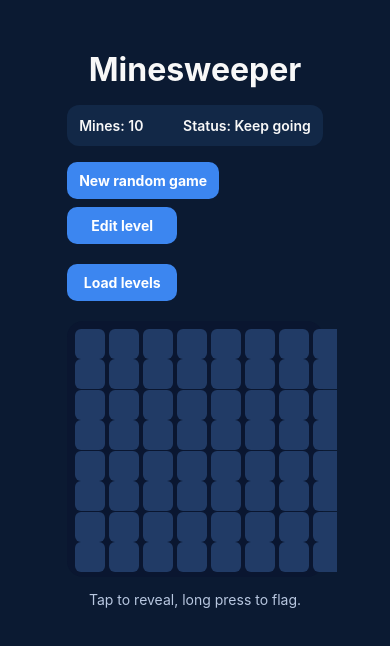
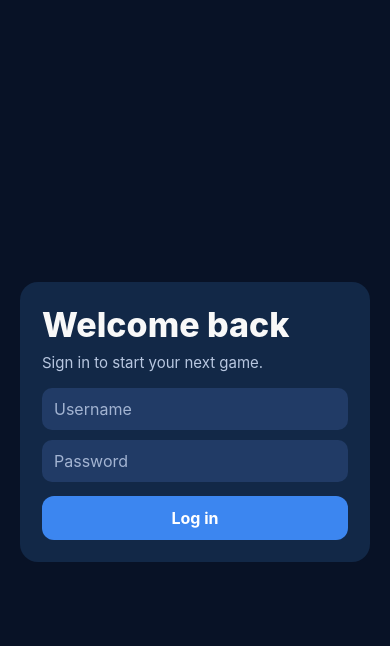
Before and after one commit to Appelsapdrinkr/bingbong, a React Native app: screen / in a window 390 px wide. Shown: the top 646 px of the page. Built offline with nearby package versions, Linux system fonts and the light colour scheme.

Commit message:
feat: added a login page to the app

```diff
--- a/App.tsx
+++ b/App.tsx
@@ -4,6 +4,7 @@ import AsyncStorage from "@react-native-async-storage/async-storage";
 import { Board } from "./components/Board";
 import { ControlPanel } from "./components/ControlPanel";
 import { LevelSelector } from "./components/LevelSelector";
+import { LoginScreen } from "./components/LoginScreen";
 import { styles } from "./styles";
 import { Cell, GameStatus } from "./minesweeper.types";
 import {
@@ -20,6 +21,7 @@ import {
 type AppMode = "game" | "editor" | "selector";
 
 export default function App() {
+  const [isAuthenticated, setIsAuthenticated] = useState(false);
   const [board, setBoard] = useState<Cell[][]>(() => generateBoard());
   const [status, setStatus] = useState<GameStatus>("playing");
   const [mode, setMode] = useState<AppMode>("game");
@@ -213,13 +215,24 @@ export default function App() {
     });
   };
 
-  const statusText = editorMode
-    ? "Design mode"
-    : status === "playing"
-      ? "Keep going"
-      : status === "won"
-        ? "You win!"
-        : "Game over";
+  let statusText = "Game over";
+
+  if (editorMode) {
+    statusText = "Design mode";
+  } else if (status === "playing") {
+    statusText = "Keep going";
+  } else if (status === "won") {
+    statusText = "You win!";
+  }
+
+  const handleLogin = () => {
+    setIsAuthenticated(true);
+    setMode("game");
+  };
+
+  if (!isAuthenticated) {
+    return <LoginScreen onLogin={handleLogin} />;
+  }
 
   if (mode === "selector") {
     return (
--- /dev/null
+++ b/components/LoginScreen.tsx
@@ -0,0 +1,55 @@
+import { useState } from "react";
+import { View, Text, TextInput, Pressable } from "react-native";
+import { styles } from "../styles";
+
+type LoginScreenProps = {
+  onLogin: () => void;
+};
+
+export function LoginScreen({ onLogin }: Readonly<LoginScreenProps>) {
+  const [username, setUsername] = useState("");
+  const [password, setPassword] = useState("");
+  const [errorMessage, setErrorMessage] = useState("");
+
+  const handleSubmit = () => {
+    if (!username.trim() || !password.trim()) {
+      setErrorMessage("Please enter both username and password.");
+      return;
+    }
+
+    setErrorMessage("");
+    onLogin();
+  };
+
+  return (
+    <View style={styles.loginContainer}>
+      <View style={styles.loginCard}>
+        <Text style={styles.loginTitle}>Welcome back</Text>
+        <Text style={styles.loginSubtitle}>Sign in to start your next game.</Text>
+
+        <TextInput
+          style={styles.loginInput}
+          placeholder="Username"
+          placeholderTextColor="#A3B4D2"
+          value={username}
+          onChangeText={setUsername}
+          autoCapitalize="none"
+        />
+        <TextInput
+          style={styles.loginInput}
+          placeholder="Password"
+          placeholderTextColor="#A3B4D2"
+          value={password}
+          onChangeText={setPassword}
+          secureTextEntry
+        />
+
+        {errorMessage ? <Text style={styles.loginError}>{errorMessage}</Text> : null}
+
+        <Pressable style={styles.loginButton} onPress={handleSubmit}>
+          <Text style={styles.loginButtonText}>Log in</Text>
+        </Pressable>
+      </View>
+    </View>
+  );
+}
--- a/styles.ts
+++ b/styles.ts
@@ -1,6 +1,58 @@
 import { StyleSheet } from "react-native";
 
 export const styles = StyleSheet.create({
+  loginContainer: {
+    flex: 1,
+    backgroundColor: "#081226",
+    justifyContent: "center",
+    alignItems: "center",
+    paddingHorizontal: 20,
+  },
+  loginCard: {
+    width: "100%",
+    maxWidth: 420,
+    backgroundColor: "#122847",
+    borderRadius: 18,
+    padding: 22,
+  },
+  loginTitle: {
+    fontSize: 34,
+    fontWeight: "800",
+    color: "#F8F8F8",
+    marginBottom: 8,
+  },
+  loginSubtitle: {
+    color: "#B8C7E0",
+    fontSize: 15,
+    marginBottom: 16,
+  },
+  loginInput: {
+    width: "100%",
+    backgroundColor: "#213B66",
+    color: "#F8F8F8",
+    paddingHorizontal: 12,
+    paddingVertical: 11,
+    borderRadius: 10,
+    marginBottom: 10,
+    fontSize: 16,
+  },
+  loginButton: {
+    backgroundColor: "#3C86F0",
+    paddingVertical: 12,
+    borderRadius: 12,
+    alignItems: "center",
+    marginTop: 4,
+  },
+  loginButtonText: {
+    color: "#FFFFFF",
+    fontSize: 16,
+    fontWeight: "700",
+  },
+  loginError: {
+    color: "#FFD4D4",
+    marginBottom: 10,
+    fontSize: 13,
+  },
   container: {
     flex: 1,
     backgroundColor: "#0B1A32",
```
